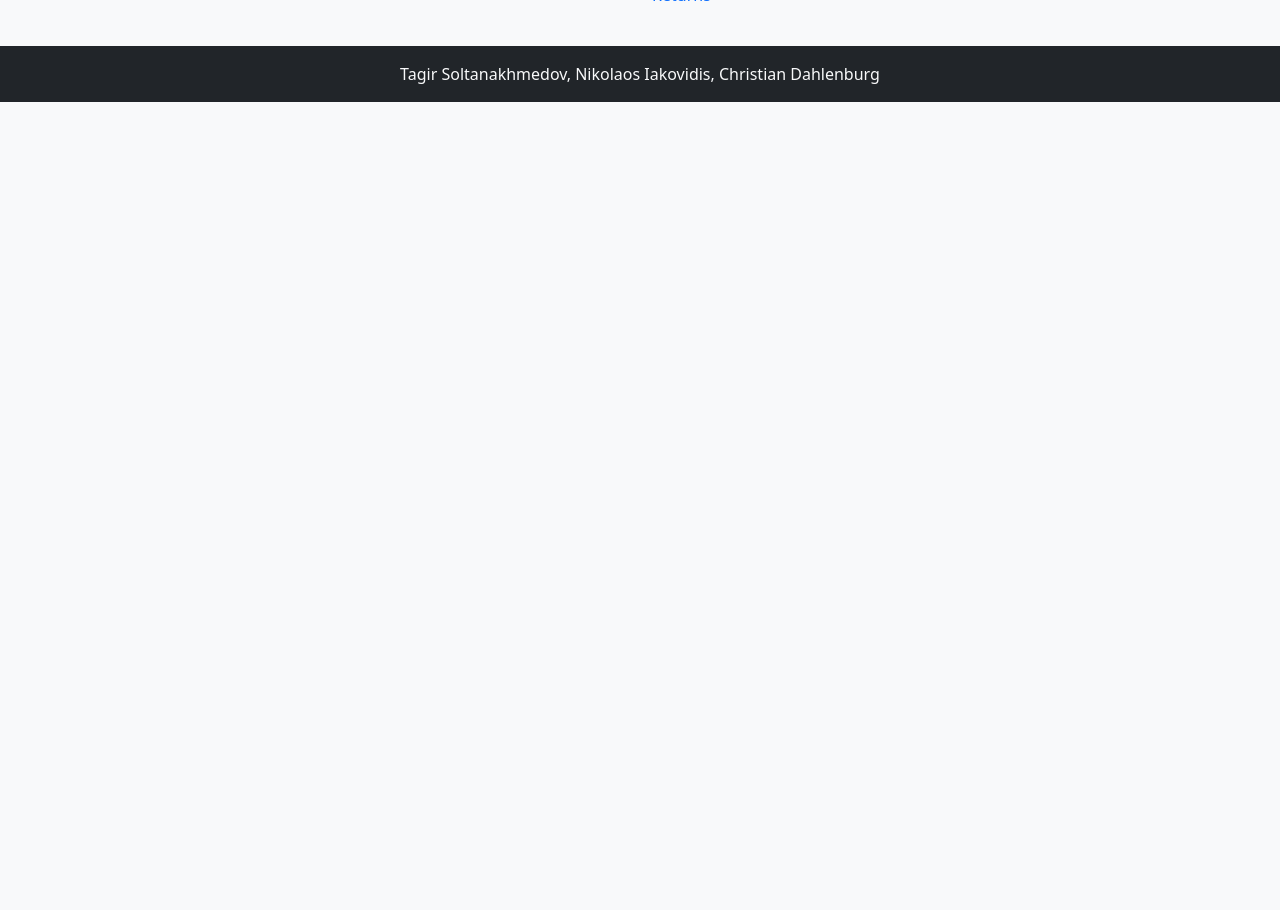
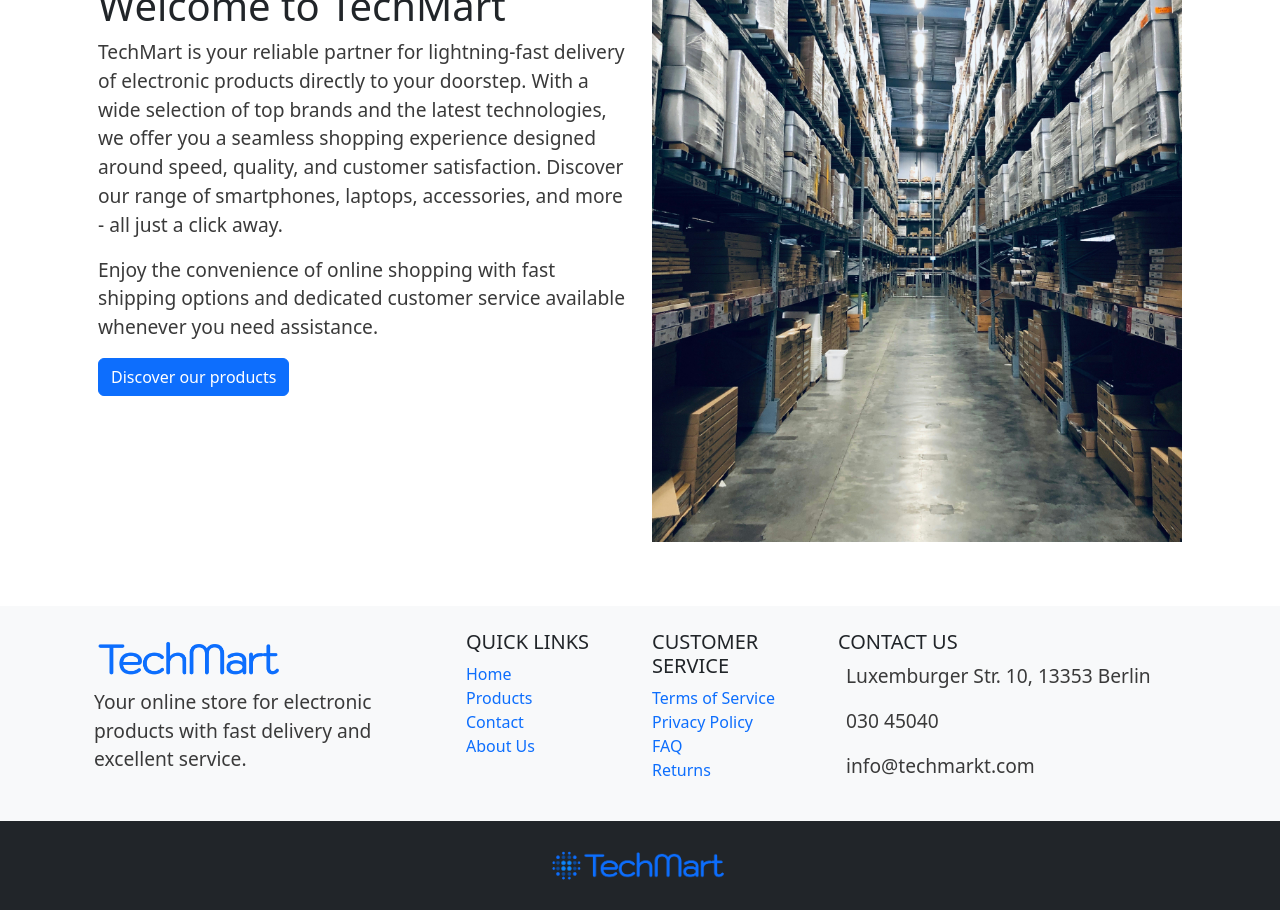
Before and after one commit to lilChulo/Webshop, a Django app: page / in a window 1280 px wide. Shown: the part 1123-2033 px from the top of the page. Before the commit the page ends 1225 px from the top, so only its background shows below. Run offline with Django 4.2, Linux system fonts and the light colour scheme; data that the repository does not hold is empty; some libraries are stand-ins or nearby versions.

Commit message:
fix some bugs

```diff
--- a/webshop/customerservice/urls.py
+++ b/webshop/customerservice/urls.py
@@ -5,9 +5,6 @@ app_name = 'customerservice'
 
 urlpatterns = [
     path('dashboard/', views.dashboard, name='dashboard'),
-#     path('create/', views.create_product, name='create_product'),
-#     path('edit/<int:product_id>/', views.edit_product, name='edit_product'),
-#     path('delete/<int:product_id>/', views.delete_product, name='delete_product'),
     path('delete-reported-review/<int:reported_review_id>/', views.delete_reported_review, name='delete-reported-review'),
     path('reported-review/<int:reported_review_id>/toggle-resolve/', views.toggle_resolve_reported_review, name='toggle-resolve-reported-review'),
     path('reported-review/<int:reported_review_id>/delete-review-and-resolve/', views.delete_review_and_resolve, name='delete-review-and-resolve'),
--- a/webshop/static/css/page.css
+++ b/webshop/static/css/page.css
@@ -1,16 +1,5 @@
 /* GENERAL */
 :root {
-    --bp-xs-max: 575.98px;
-    --bp-sm-min: 576px;
-    --bp-sm-max: 767.98px;
-    --bp-md-min: 768px;
-    --bp-md-max: 991.98px;
-    --bp-lg-min: 992px;
-    --bp-lg-max: 1199.98px;
-    --bp-xl-min: 1200px;
-    --bp-xl-max: 1399.98px;
-    --bp-xxl-min: 1400px;
-
     --accent-color: #717171;
     --white-color: #fff;
     --black-color: #000;
@@ -173,6 +162,34 @@ input, textarea {
     box-shadow: 0px 0px 15px -5px rgba(0,0,0,0.1);
 }
 
-.pos-right {
-    right: -15px;
-}
+html, body {
+    height: 100%;
+    margin: 0;
+    padding: 0;
+  }
+  .wrapper {
+    min-height: 100%;
+    display: flex;
+    flex-direction: column;
+  }
+  .content {
+    flex: 1;
+  }
+  footer {
+    flex-shrink: 0;
+  }
+
+  .navbar-brand img {
+    max-width: 200px;
+  }
+
+  @media (max-width: 768px) {
+    .mobile {
+      display: none;
+    }
+  }
+  @media (min-width: 768px) {
+    .mobile {
+      display: block;
+    }
+  }
--- a/webshop/templates/base.html
+++ b/webshop/templates/base.html
@@ -12,31 +12,13 @@
   <link href="{% static 'fontawesomefree/css/fontawesome.css' %}" rel="stylesheet" type="text/css">
   <link href="{% static 'fontawesomefree/css/brands.css' %}" rel="stylesheet" type="text/css">
   <link href="{% static 'fontawesomefree/css/solid.css' %}" rel="stylesheet" type="text/css">
-  <style>
-    html, body {
-      height: 100%;
-      margin: 0;
-      padding: 0;
-    }
-    .wrapper {
-      min-height: 100%;
-      display: flex;
-      flex-direction: column;
-    }
-    .content {
-      flex: 1;
-    }
-    footer {
-      flex-shrink: 0;
-    }
-  </style>
 </head>
 <body>
   <div class="wrapper">
     <header>
       <nav class="navbar navbar-expand-md navbar-light bg-light">
         <div class="container">
-            <a class="navbar-brand" href="{% url 'home' %}">Logo</a>
+            <a class="navbar-brand" href="{% url 'home' %}"><img src="{% static 'img/logo.png'%}" alt="Logo"></a>
             <button class="navbar-toggler" type="button" data-bs-toggle="collapse" data-bs-target="#navbarNav" aria-controls="navbarNav" aria-expanded="false" aria-label="Toggle navigation">
                 <span class="navbar-toggler-icon"></span>
             </button>
@@ -104,7 +86,7 @@
                     <span class="visually-hidden">Items</span>
                 </span>
               </a>
-              <span class="ms-3">
+              <span class="ms-3 mobile">
                 {% if user.is_authenticated %}
                   <span>Welcome, <a href="{% url 'profile' %}">{{ user.first_name }}</a>!</span>
                   {% if user.userprofile.profile_picture %}
@@ -130,9 +112,9 @@
         <div class="row">
           <!-- Company Information -->
           <div class="col-lg-4 col-md-6 mb-4 mb-md-0">
-            <h5 class="text-uppercase">BHT Berlin</h5>
+            <a class="navbar-brand" href="{% url 'home' %}"><img src="{% static 'img/logo-small.png'%}" alt="Logo"></a>
             <p>
-              Demoproduktion für das Modul Webprogrammierung mit Python (Zug 1, Zug 2) (SoSe24)
+              Your online store for electronic products with fast delivery and excellent service.
             </p>
           </div>
 
@@ -185,7 +167,7 @@
                 <p><i class="fas fa-phone me-2"></i>030 45040</p>
               </li>
               <li>
-                <p><i class="fas fa-envelope me-2"></i>info@bht-berlin.de</p>
+                <p><i class="fas fa-envelope me-2"></i>info@techmarkt.com</p>
               </li>
             </ul>
           </div>
@@ -193,9 +175,11 @@
       </div>
 
       <div class="text-center p-3 bg-dark text-light">
-        Tagir Soltanakhmedov, Nikolaos Iakovidis, Christian Dahlenburg
+        <a class="navbar-brand" href="{% url 'home' %}"><img src="{% static 'img/logo-footer.png'%}" alt="Logo"></a>
       </div>
     </footer>
+
+
   </div>
 </body>
 </html>
--- a/webshop/templates/home.html
+++ b/webshop/templates/home.html
@@ -15,24 +15,25 @@
     <div class="carousel-item active">
       <img src="{% static 'img/slideshow/slider01.jpg' %}" class="d-block w-100" alt="...">
       <div class="carousel-caption d-none d-md-block">
-        <h5>First slide label</h5>
-        <p>Some representative placeholder content for the first slide.</p>
+        <h5>TechMart</h5>
+        <p>your reliable partner for lightning-fast delivery of electronic products directly to your doorstep</p>
       </div>
     </div>
     <div class="carousel-item">
-      <img src="{% static 'img/slideshow/slider02.jpg' %}" class="d-block w-100" alt="...">
+      <img src="{% static 'img/slideshow/slider01.jpg' %}" class="d-block w-100" alt="...">
       <div class="carousel-caption d-none d-md-block">
-        <h5>Second slide label</h5>
-        <p>Some representative placeholder content for the second slide.</p>
+        <h5>TechMart</h5>
+        <p>your reliable partner for lightning-fast delivery of electronic products directly to your doorstep</p>
       </div>
     </div>
     <div class="carousel-item">
-      <img src="{% static 'img/slideshow/slider03.jpg' %}" class="d-block w-100" alt="...">
+      <img src="{% static 'img/slideshow/slider01.jpg' %}" class="d-block w-100" alt="...">
       <div class="carousel-caption d-none d-md-block">
-        <h5>Third slide label</h5>
-        <p>Some representative placeholder content for the third slide.</p>
+        <h5>TechMart</h5>
+        <p>your reliable partner for lightning-fast delivery of electronic products directly to your doorstep</p>
       </div>
     </div>
+
   </div>
   <button class="carousel-control-prev" type="button" data-bs-target="#headerSlider" data-bs-slide="prev">
     <span class="carousel-control-prev-icon" aria-hidden="true"></span>
@@ -77,5 +78,18 @@
     </div> <!-- END CONTAINER -->
   </div>
 
+  <div class="container mt-5">
+    <div class="row align-items-center">
+      <div class="col-md-6">
+        <h1>Welcome to TechMart</h1>
+        <p>TechMart is your reliable partner for lightning-fast delivery of electronic products directly to your doorstep. With a wide selection of top brands and the latest technologies, we offer you a seamless shopping experience designed around speed, quality, and customer satisfaction. Discover our range of smartphones, laptops, accessories, and more - all just a click away. </p><p>Enjoy the convenience of online shopping with fast shipping options and dedicated customer service available whenever you need assistance.</p>
+        <a href="{% url 'product:product-list' %}" class="btn btn-primary">Discover our products</a>
+      </div>
+      <div class="col-md-6">
+        <img src="{% static 'img/content/shop.jpg' %}" alt="TechMart Shop" class="img-fluid">
+      </div>
+    </div>
+  </div>
+
 </main>
 {% endblock %}
--- a/webshop/templates/products/product-detail.html
+++ b/webshop/templates/products/product-detail.html
@@ -199,7 +199,7 @@
 
     </div>
     <div class="col-lg-4">
-        {% if request.user.is_authenticated and product.created_by == request.user %}
+        {% if request.user.is_authenticated and request.user.is_staff %}
         <div class="card mt-3">
           <div class="card-body">
           <h5 class="card-title">Settings</h5>
--- a/webshop/templates/products/product-edit.html
+++ b/webshop/templates/products/product-edit.html
@@ -12,17 +12,17 @@
     {% csrf_token %}
     <div class="mb-3">
       <label for="name" class="form-label">Name:</label>
-      <input type="text" class="form-control" id="name" name="name" value="{{ product.name }}">
+      <input type="text" class="form-control" id="name" name="name" value="{{ product.name }}" required>
     </div>
 
     <div class="mb-3">
       <label for="price" class="form-label">Price:</label>
-      <input type="text" class="form-control" id="price" name="price" value="{{ product.price }}">
+      <input type="text" class="form-control" id="price" name="price" value="{{ product.price }}" required>
     </div>
 
     <div class="mb-3">
       <label for="description" class="form-label">Description:</label>
-      <textarea class="form-control" id="description" name="description" rows="5">{{ product.description }}</textarea>
+      <textarea class="form-control" id="description" name="description" rows="5" required>{{ product.description }}</textarea>
     </div>
 
     {% if product.product_info_pdf %}
```
Also changed, not shown: webshop/customerservice/views.py (+1 -46 lines), webshop/templates/index.html (deleted, +0 -14 lines), webshop/templates/products/confirm_delete_review.html (deleted, +0 -14 lines), webshop/static/img/content/shop.jpg (added), webshop/static/img/logo-footer.png (added), webshop/static/img/logo-small.png (added), webshop/static/img/logo.png (added), webshop/static/img/slideshow/slider03.jpg (deleted), 3 other files.
